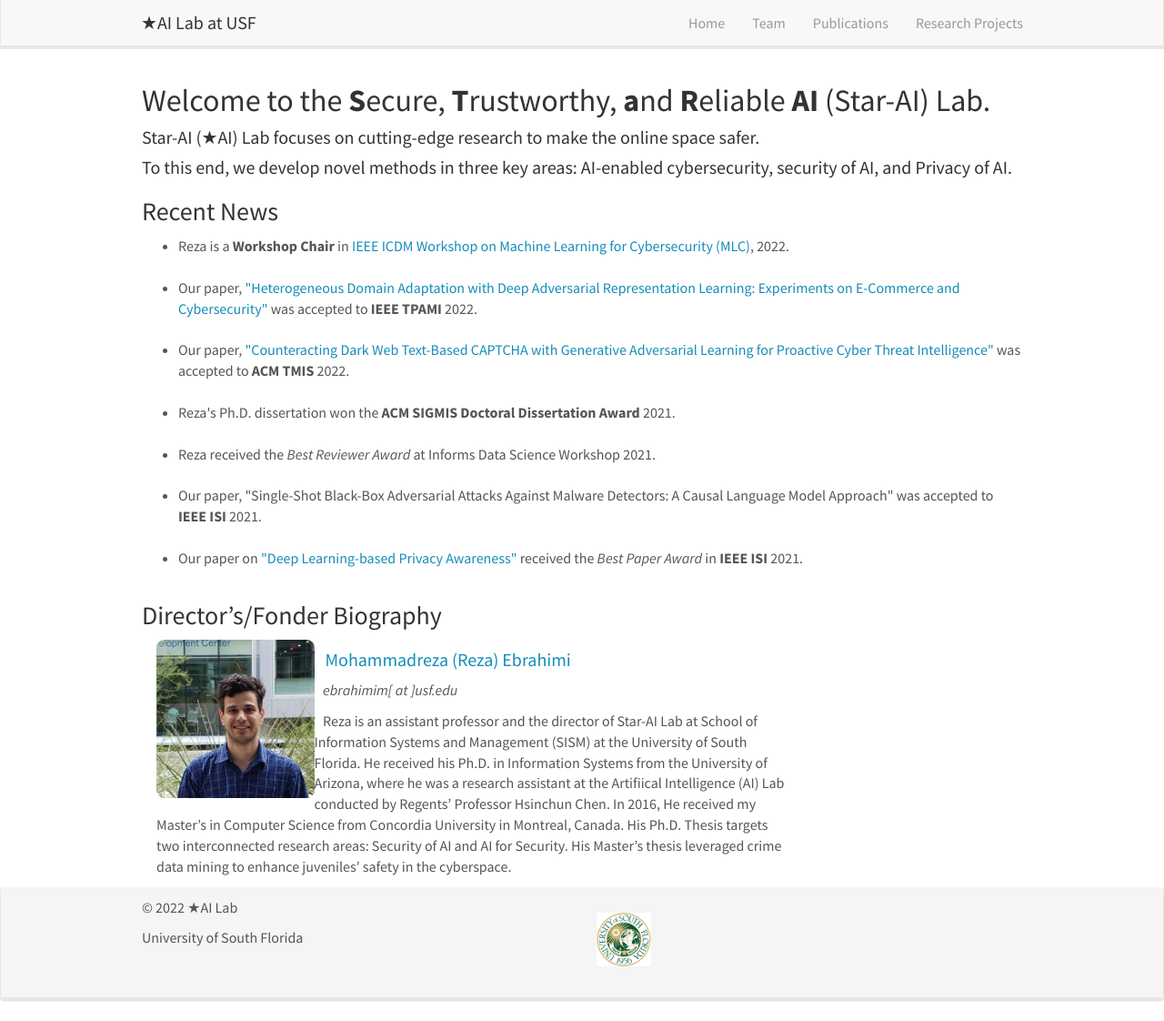
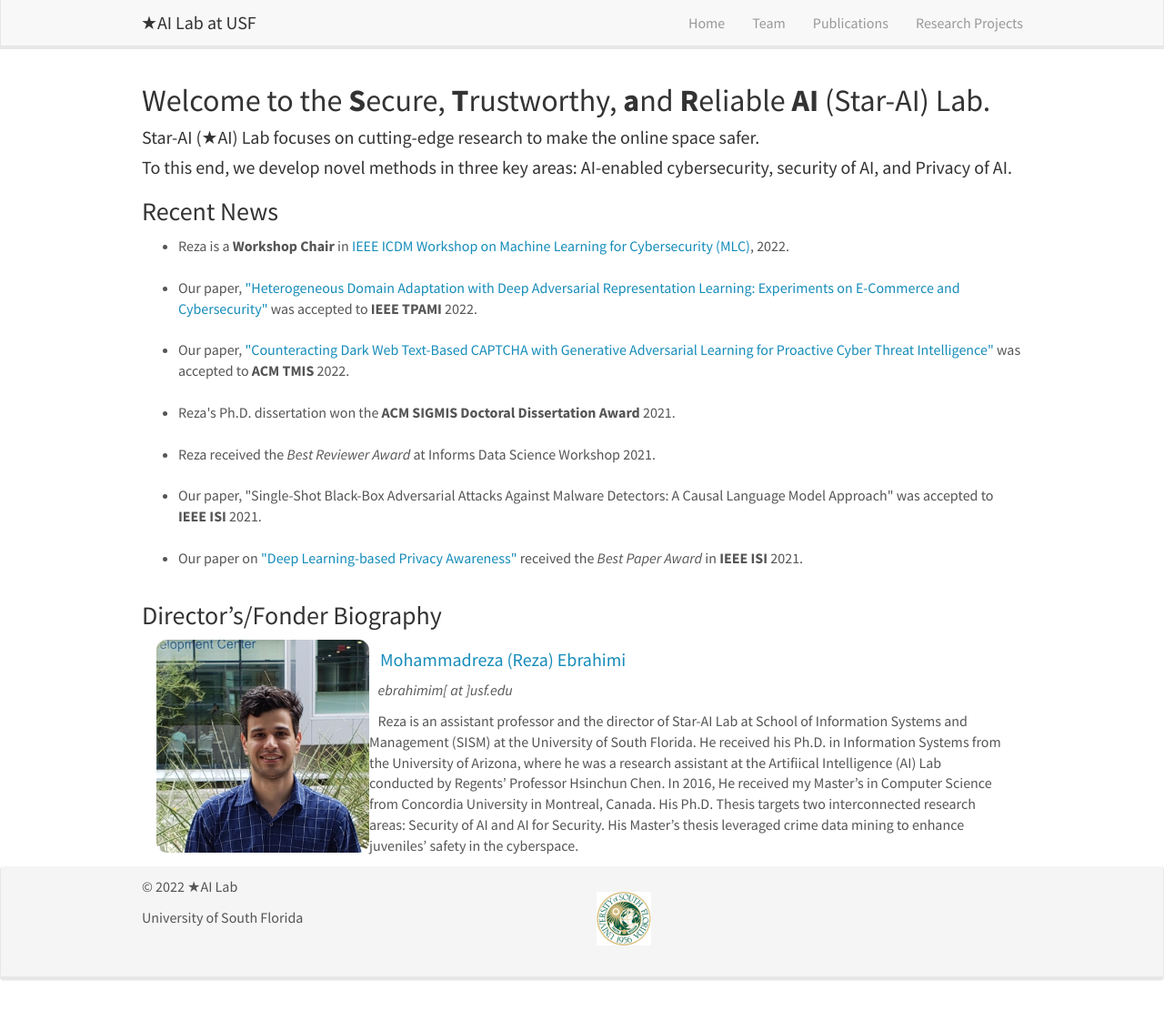
Before and after one commit to star-ailab/star-ailab.github.io, a Jekyll site: the page built from _pages/home.md, in a window 1280 px wide and 1122 px high. Shown: the whole window at 91% size. Built offline with Jekyll 4.4.1, drawn with Linux system fonts in a browser that asks for light colours; nearby versions of some CDN libraries.

Commit message:
Update home.md

```diff
--- a/_pages/home.md
+++ b/_pages/home.md
@@ -44,11 +44,12 @@
 </div>
 
 ### Director's/Fonder Biography
-<div class="col-sm-9 clearfix">
+<div class="col-sm-12 clearfix">
   <a href="https://mohammadrezaebrahimi.github.io"> <img src="{{ site.url }}{{ site.baseurl }}/images/teampic/rebrahimi.jpg" class="img-responsive" width="25%" style="float: left" /></a>
   <h4>&nbsp;&nbsp; <a href="https://mohammadrezaebrahimi.github.io"> Mohammadreza (Reza) Ebrahimi </a></h4>
   <i>&nbsp;&nbsp; ebrahimim[ at ]usf.edu</i>
   <!--<p>&nbsp;&nbsp; Reza is an assistant professor and the director of Star-AI Lab at School of Information Systems and <br>&nbsp;&nbsp; Management (SISM) at the University of South Florida. He received his Ph.D. in Information Systems from <br>&nbsp;&nbsp; the University of Arizona, where he was a research assistant at the Artifiical Intelligence (AI) Lab conducted <br>&nbsp;&nbsp; by Regents’ Professor Hsinchun Chen. In 2016, He received my Master's in Computer Science from <br>&nbsp;&nbsp; Concordia University in Montreal, Canada. His Ph.D. Thesis targets two interconnected research areas: <br>&nbsp;&nbsp; Security of AI and AI for Security. His Master's thesis leveraged crime data mining to enhance juveniles' <br>&nbsp;&nbsp; safety in the cyberspace.</p>-->
+  <div>
   <p>&nbsp;&nbsp; Reza is an assistant professor and the director of Star-AI Lab at School of Information Systems and Management (SISM) at the University of South Florida. He received his Ph.D. in Information Systems from the University of Arizona, where he was a research assistant at the Artifiical Intelligence (AI) Lab conducted by Regents’ Professor Hsinchun Chen. In 2016, He received my Master's in Computer Science from Concordia University in Montreal, Canada. His Ph.D. Thesis targets two interconnected research areas: Security of AI and AI for Security. His Master's thesis leveraged crime data mining to enhance juveniles' safety in the cyberspace.</p>
-
+  </div>
 </div>
```
